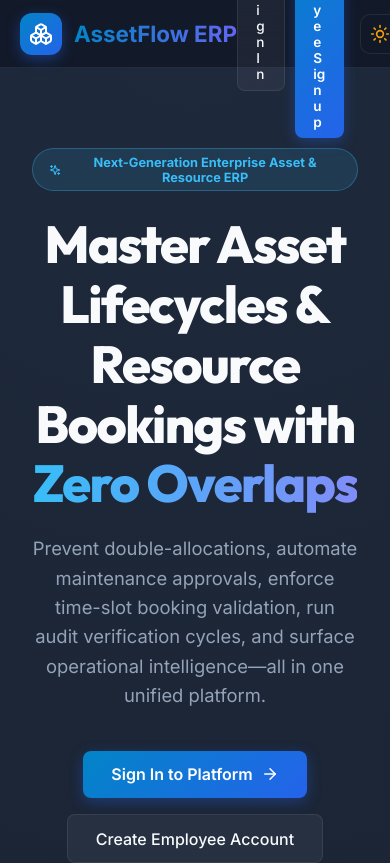
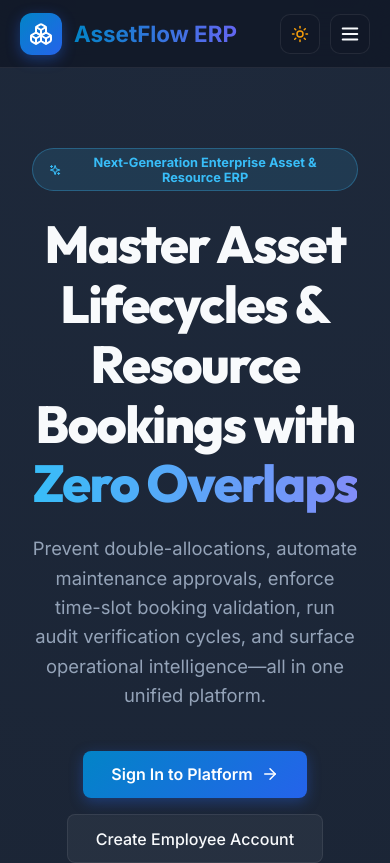
Before and after one commit to nimmisahu222716-lab/Assetflow, a React (Vite) app in the folder client/: page /home in a window 390 px wide. Shown: the top 863 px of the page. Built offline with nearby package versions, Linux system fonts and the light colour scheme; no server answers.

Commit message:
fix: enforce white-space nowrap on buttons to prevent vertical text breaking on mobile header

```diff
--- a/client/src/index.css
+++ b/client/src/index.css
@@ -53,14 +53,6 @@
   --accent-emerald: #059669;
   --accent-amber: #d97706;
   --accent-rose: #e11d48;
-
-  --status-available: #059669;
-  --status-allocated: #2563eb;
-  --status-reserved: #7c3aed;
-  --status-maintenance: #d97706;
-  --status-lost: #dc2626;
-  --status-retired: #64748b;
-  --status-disposed: #475569;
 
   --shadow-glow: 0 4px 15px rgba(0, 0, 0, 0.05);
 }
@@ -134,10 +126,11 @@ h1, h2, h3, h4, h5, h6 {
   cursor: pointer;
   display: inline-flex;
   align-items: center;
+  justify-content: center;
   gap: 0.5rem;
   transition: all 0.2s ease;
   box-shadow: 0 4px 14px rgba(37, 99, 235, 0.35);
-  white-space: nowrap;
+  white-space: nowrap !important;
   max-width: 100%;
 }
 .glow-btn-primary:hover {
@@ -157,9 +150,10 @@ h1, h2, h3, h4, h5, h6 {
   cursor: pointer;
   display: inline-flex;
   align-items: center;
+  justify-content: center;
   gap: 0.5rem;
   transition: all 0.2s ease;
-  white-space: nowrap;
+  white-space: nowrap !important;
   max-width: 100%;
 }
 
@@ -181,7 +175,7 @@ h1, h2, h3, h4, h5, h6 {
   font-weight: 600;
   border-radius: var(--radius-sm);
   cursor: pointer;
-  white-space: nowrap;
+  white-space: nowrap !important;
   max-width: 100%;
 }
 
@@ -628,11 +622,11 @@ h1, h2, h3, h4, h5, h6 {
 
   .landing-nav-desktop,
   .landing-actions-desktop {
-    display: none;
+    display: none !important;
   }
 
   .landing-mobile-toggle {
-    display: flex;
+    display: flex !important;
   }
 
   .dashboard-header-container {
@@ -718,8 +712,7 @@ h1, h2, h3, h4, h5, h6 {
   .glow-btn-danger {
     padding: 0.55rem 0.85rem;
     font-size: 0.82rem;
-    white-space: normal !important;
-    word-break: break-word;
+    white-space: nowrap !important;
     max-width: 100%;
   }
 
```
